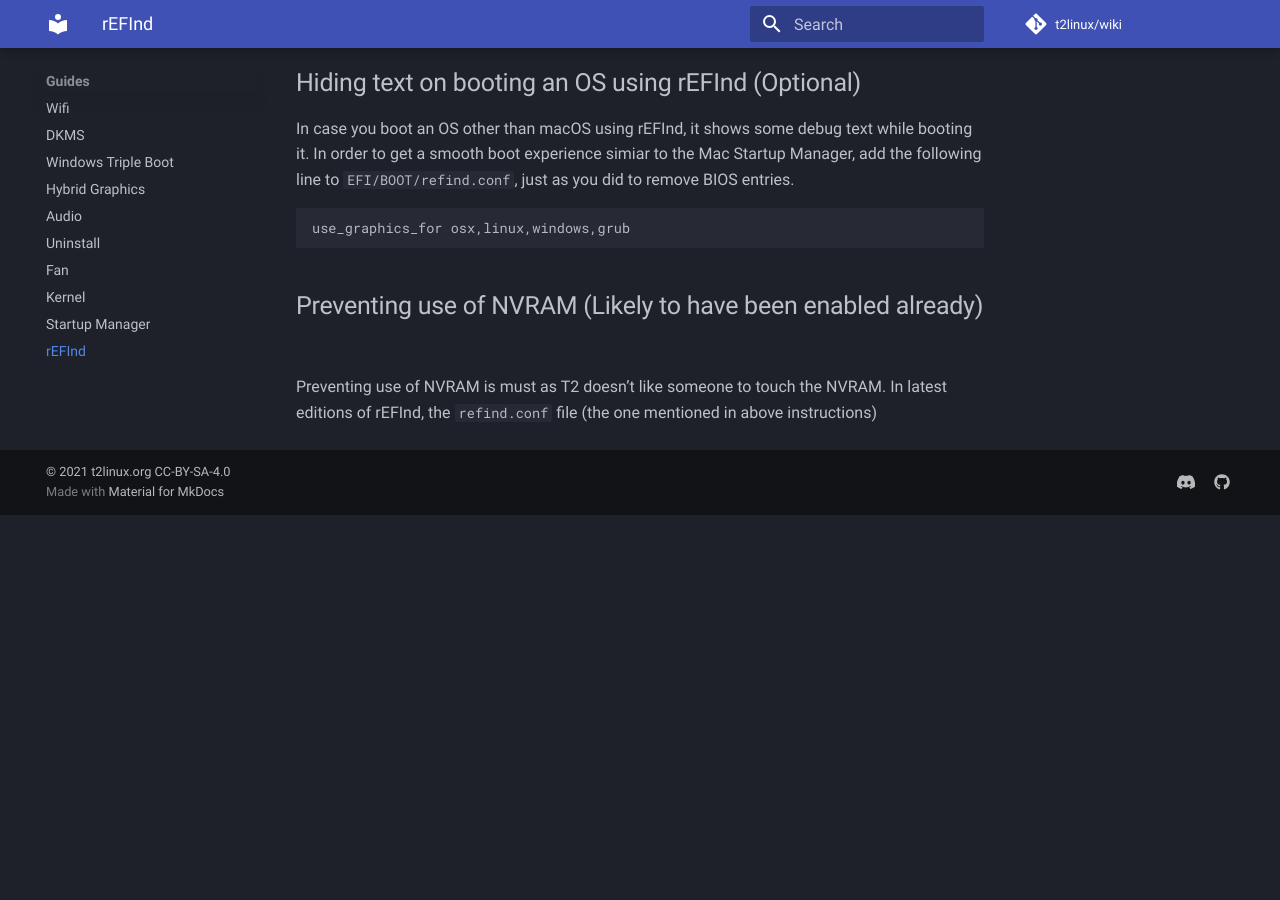
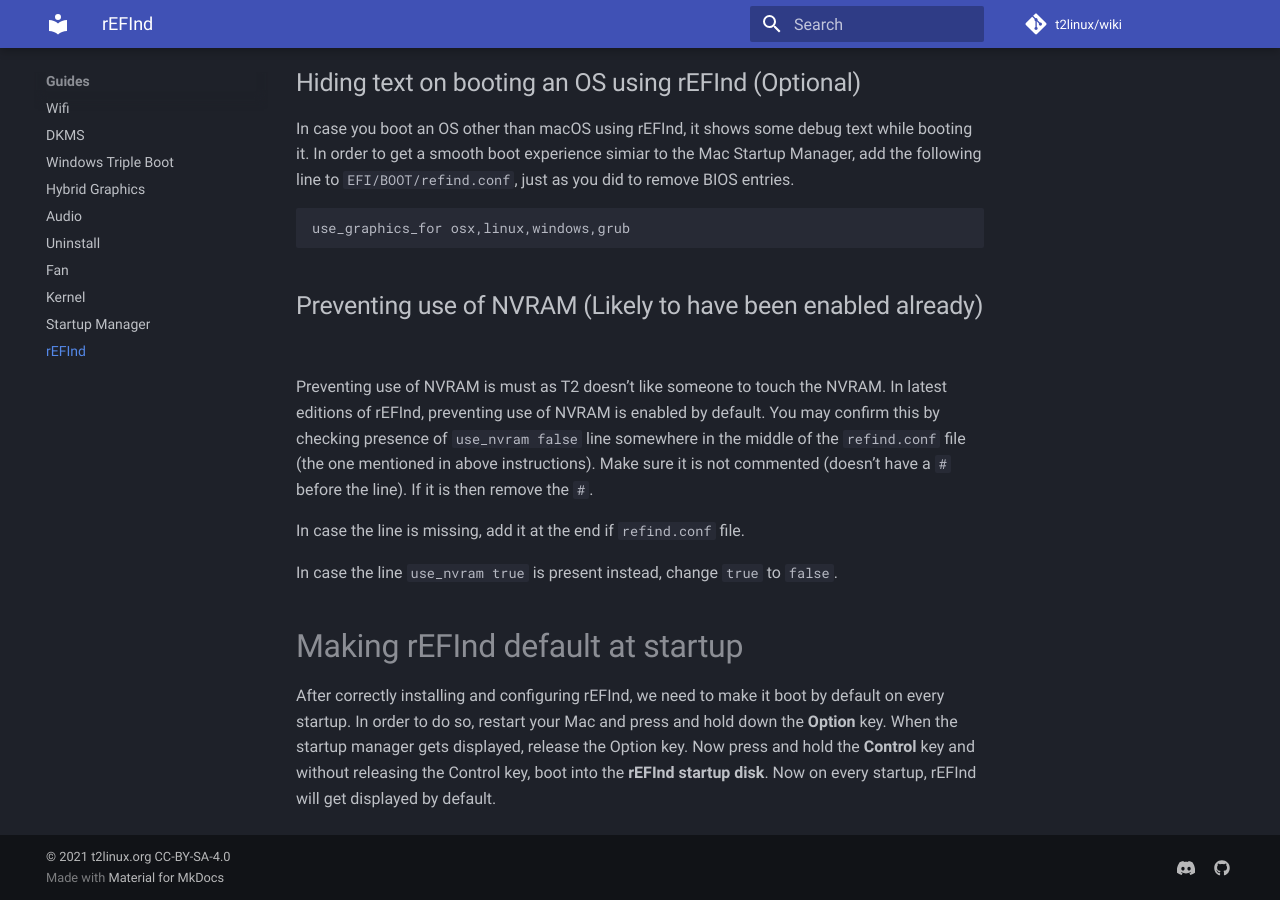
Before and after one commit to t2linux/wiki, an MkDocs documentation site: the page built from docs/guides/refind.md, in a window 1280 px wide and 900 px high, scrolled down 2067 px. Built offline with MkDocs 1.6.1 and Material for MkDocs 9.7.7, drawn with Linux system fonts in a browser that asks for light colours; comment, search, counter and statistics services are not loaded; before the commit the page ends 2582 px from its top, so only the background shows below that.

Commit message:
Update refind.md

```diff
--- a/docs/guides/refind.md
+++ b/docs/guides/refind.md
@@ -78,4 +78,12 @@ use_graphics_for osx,linux,windows,grub
 
 ## Preventing use of NVRAM (Likely to have been enabled already)
 
-Preventing use of NVRAM is must as T2 doesn’t like someone to touch the NVRAM. In latest editions of rEFInd, the `refind.conf` file (the one mentioned in above instructions)
+Preventing use of NVRAM is must as T2 doesn’t like someone to touch the NVRAM. In latest editions of rEFInd, preventing use of NVRAM is enabled by default. You may confirm this by checking presence of `use_nvram false` line somewhere in the middle of the `refind.conf` file (the one mentioned in above instructions). Make sure it is not commented (doesn’t have a `#` before the line). If it is then remove the `#`.
+
+In case the line is missing, add it at the end if `refind.conf` file.
+
+In case the line `use_nvram true` is present instead, change `true` to `false`.
+
+# Making rEFInd default at startup
+
+After correctly installing and configuring rEFInd, we need to make it boot by default on every startup. In order to do so, restart your Mac and press and hold down the **Option** key. When the startup manager gets displayed, release the Option key. Now press and hold the **Control** key and without releasing the Control key, boot into the **rEFInd startup disk**. Now on every startup, rEFInd will get displayed by default.
```
